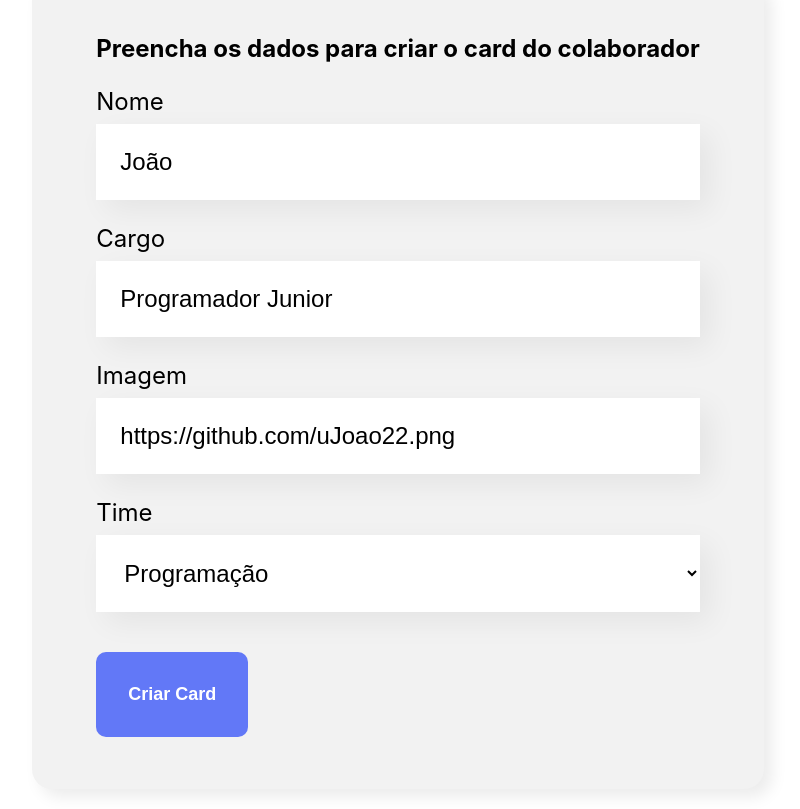
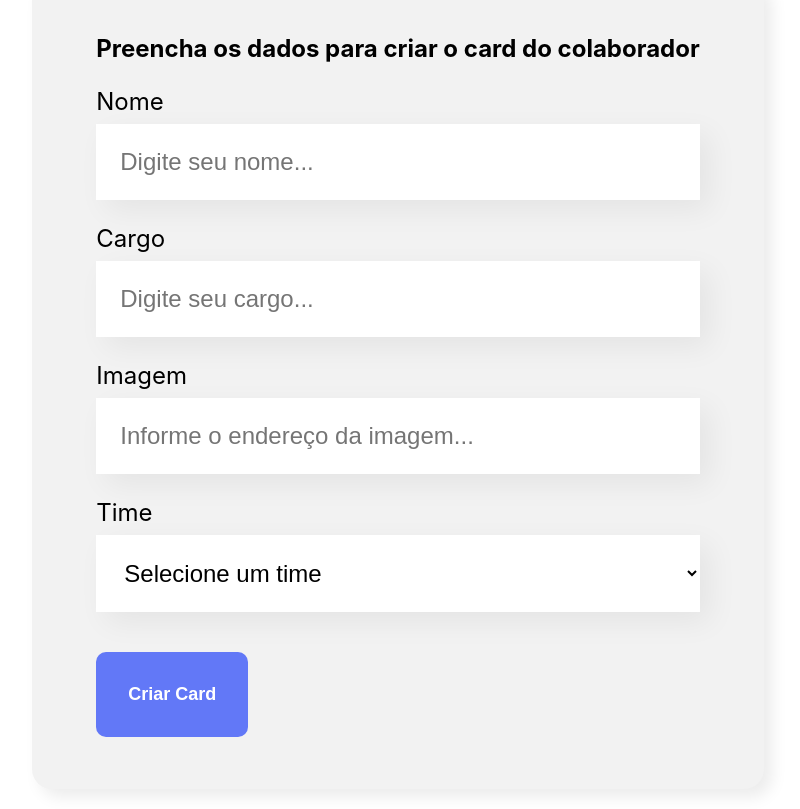
Before and after one commit to uJoao22/react-com-typescript, a React (Create React App) app: page / in a window 1280 px wide. Shown: the part 600-1409 px from the top of the page, without its empty margins (242-1042 px from the left). Built offline with nearby package versions, Linux system fonts and the light colour scheme; the HTML template or start-up script is replaced by a standard one.

Commit message:
Ajuste formulario

```diff
--- a/src/components/Form/Form.js
+++ b/src/components/Form/Form.js
@@ -5,10 +5,10 @@ import DropDown from '../DropDown';
 import Button from '../Button';
 
 export const Form = (props) => {
-    const [nome, setNome] = useState('João');
-    const [cargo, setCargo] = useState('Programador Junior');
-    const [imagem, setImagem] = useState('https://github.com/uJoao22.png');
-    const [time, setTime] = useState('Programação');
+    const [nome, setNome] = useState('');
+    const [cargo, setCargo] = useState('');
+    const [imagem, setImagem] = useState('');
+    const [time, setTime] = useState('');
 
     const save = (e) => {
         e.preventDefault();
```
